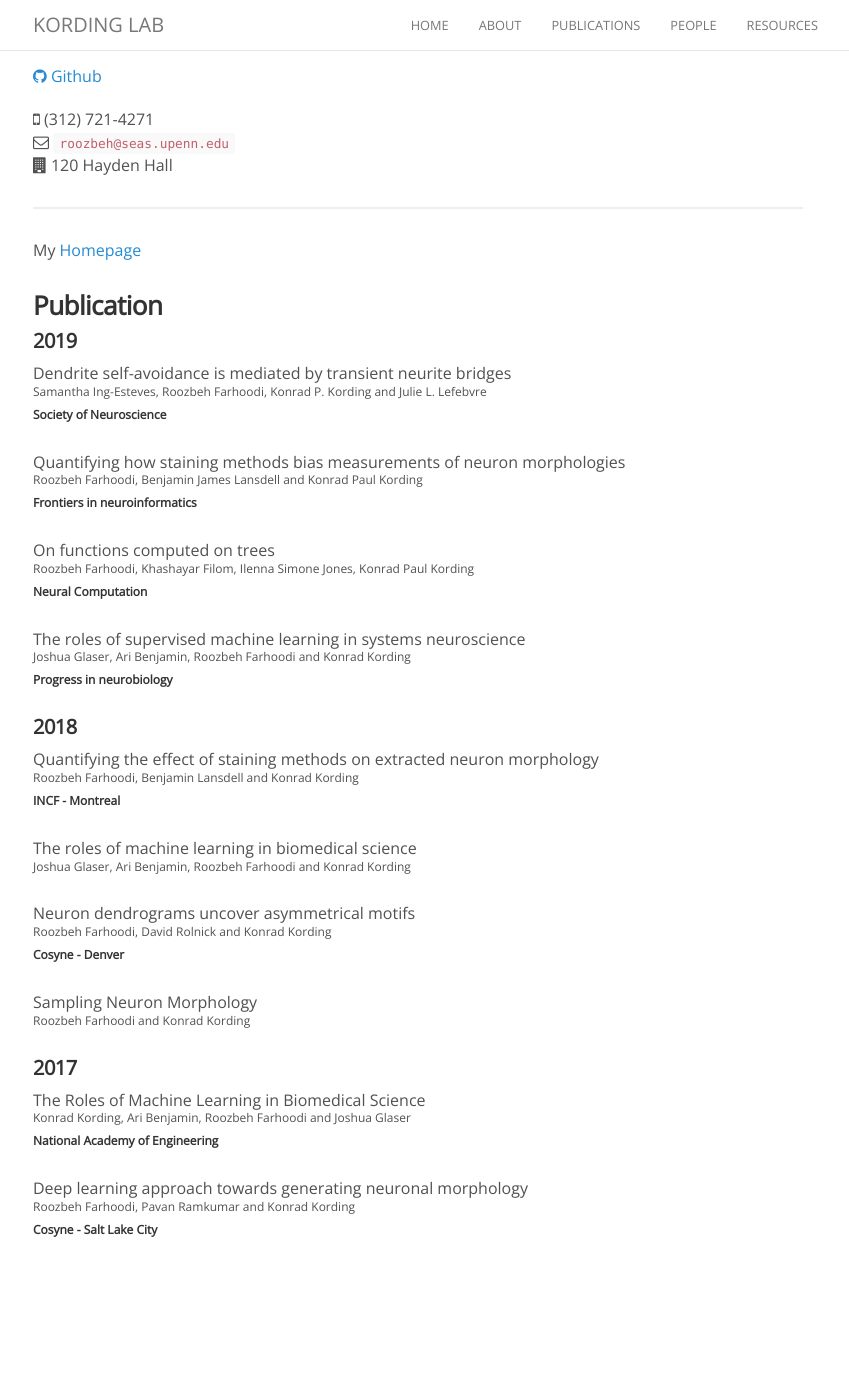
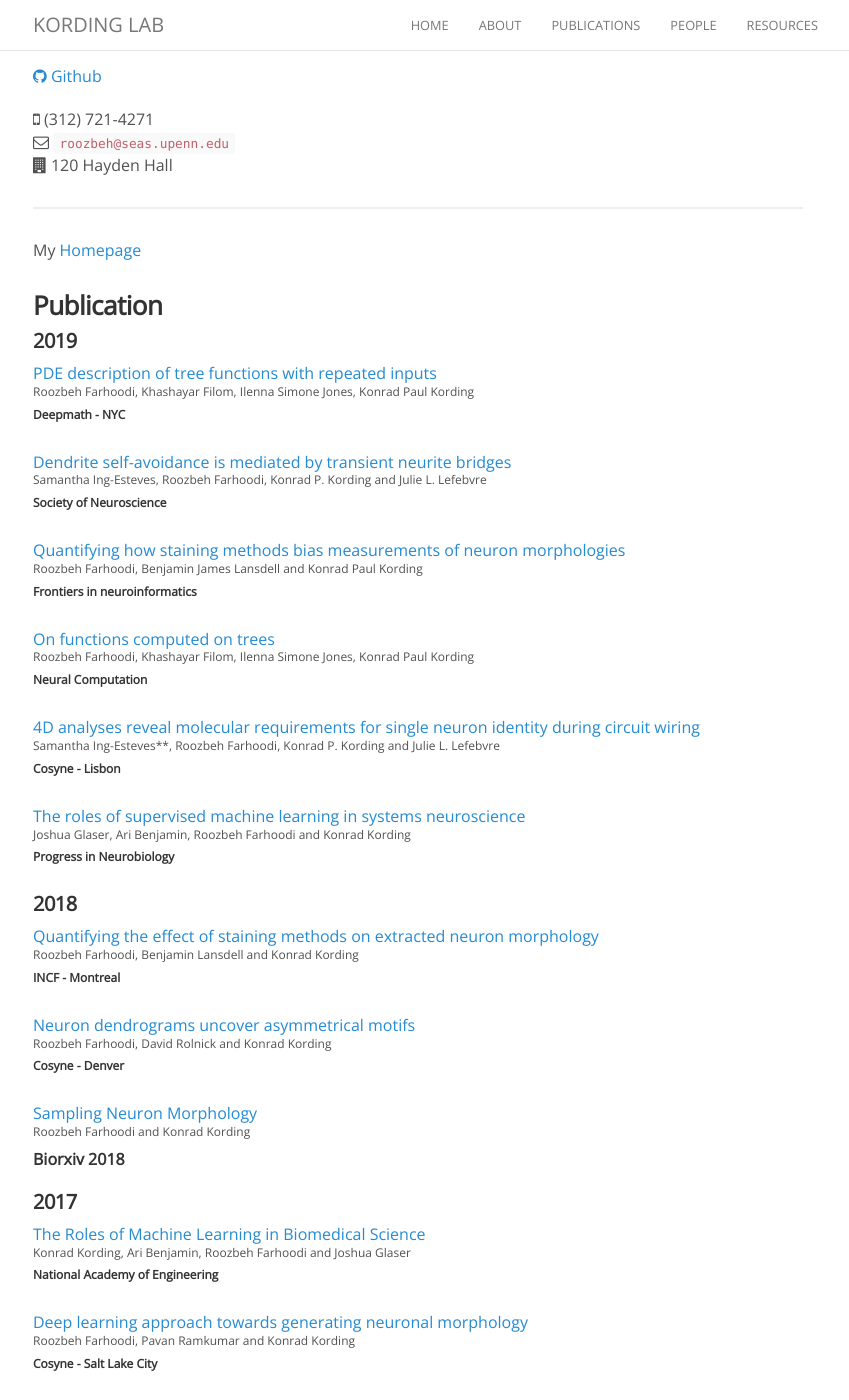
Before and after one commit to KordingLab/KordingLab.github.io, a Jekyll site: the page built from _people/roozbeh_farhoodi.md, in a window 1280 px wide and 1400 px high, scrolled down 397 px. Shown: the whole window, without its empty margins (222-1071 px from the left). Built offline with Jekyll 4.4.1, drawn with Linux system fonts in a browser that asks for light colours; nearby versions of some CDN libraries; comment, search, counter and statistics services are not loaded; before the commit the page ends 1663 px from its top, so only the background shows below that.

Commit message:
Update roozbeh

```diff
--- a/_people/roozbeh_farhoodi.md
+++ b/_people/roozbeh_farhoodi.md
@@ -20,44 +20,49 @@ My [Homepage](https://roozbehfarhoodi.github.io/)
 ### Publication
 
 ###### 2019
-Dendrite self-avoidance is mediated by transient neurite bridges  <br>
+[PDE description of tree functions with repeated inputs](https://deepmath-conference.com/presentations) <br>
+<sup>Roozbeh Farhoodi, Khashayar Filom, Ilenna Simone Jones, Konrad Paul Kording</sup> <br>
+<sup>**Deepmath - NYC**
+
+[Dendrite self-avoidance is mediated by transient neurite bridges](https://www.abstractsonline.com/pp8/#!/7883/presentation/50793)  <br>
 <sup>Samantha Ing-Esteves, Roozbeh Farhoodi, Konrad P. Kording and Julie L. Lefebvre</sup> <br>
-<sup>**Society of Neuroscience** <!--- <sup>[Arxiv](https://www.abstractsonline.com/pp8/#!/7883/presentation/50793)</sup> --->
+<sup>**Society of Neuroscience**
 
-Quantifying how staining methods bias measurements of neuron morphologies  <br>
+[Quantifying how staining methods bias measurements of neuron morphologies](https://www.frontiersin.org/articles/10.3389/fninf.2019.00036/full)
+  <br>
 <sup>Roozbeh Farhoodi, Benjamin James Lansdell and Konrad Paul Kording</sup> <br>
-<sup>**Frontiers in neuroinformatics** <!--- <sup>[Arxiv](https://www.frontiersin.org/articles/10.3389/fninf.2019.00036/full)</sup> --->
+<sup>**Frontiers in neuroinformatics**
 
-On functions computed on trees  <br>
+[On functions computed on trees](https://arxiv.org/pdf/1904.02309.pdf)  <br>
 <sup>Roozbeh Farhoodi, Khashayar Filom, Ilenna Simone Jones, Konrad Paul Kording</sup> <br>
-<sup>**Neural Computation** <!--- <sup>[Arxiv](https://arxiv.org/pdf/1904.02309.pdf)</sup> --->
+<sup>**Neural Computation**
 
-The roles of supervised machine learning in systems neuroscience  <br>
+[4D analyses reveal molecular requirements for single neuron identity during circuit wiring](http://cosyne.org/cosyne19/Cosyne2019_program_book.pdf) <br>
+<sup>Samantha Ing-Esteves**, Roozbeh Farhoodi, Konrad P. Kording and Julie L. Lefebvre</sup> <br>
+<sup>**Cosyne - Lisbon**
+
+[The roles of supervised machine learning in systems neuroscience](https://arxiv.org/abs/1805.08239)  <br>
 <sup>Joshua Glaser, Ari Benjamin, Roozbeh Farhoodi and  Konrad Kording</sup> <br>
-<sup>**Progress in neurobiology** <!--- <sup>[Arxiv](https://arxiv.org/abs/1805.08239)</sup> --->
+<sup>**Progress in Neurobiology**
 
 ###### 2018
-Quantifying the effect of staining methods on extracted neuron morphology  <br>
+[Quantifying the effect of staining methods on extracted neuron morphology](https://www.dropbox.com/preview/Project%20on%20Profile/quantifying-effect-staining.pdf)  <br>
 <sup>Roozbeh Farhoodi, Benjamin Lansdell and Konrad Kording</sup> <br>
-<sup>**INCF - Montreal** <!--- .[abstract](https://www.dropbox.com/preview/Project%20on%20Profile/quantifying-effect-staining.pdf)</sup> --->
+<sup>**INCF - Montreal**
 
-The roles of machine learning in biomedical science<br>
-<sup>Joshua Glaser, Ari Benjamin, Roozbeh Farhoodi and  Konrad Kording</sup> <br>
-<!--- <sup>[article](https://books.google.ca/books?hl=en&lr=&id=S1NLDwAAQBAJ&oi=fnd&pg=PA61&dq=info:p2iMMldUdssJ:scholar.google.com&ots=qaCZKAw5Ci&sig=d3-Lk-Rf7m2fowQPOTg4TPZWQEs&redir_esc=y#v=onepage&q&f=false)</sup> --->
+[Neuron dendrograms uncover asymmetrical motifs](https://www.dropbox.com/preview/Project%20on%20Profile/cosyne-abstract-neuron.pdf)<br>
+<sup>Roozbeh Farhoodi, David Rolnick and Konrad Kording</sup> <br>
+<sup>**Cosyne - Denver**
 
-Neuron dendrograms uncover asymmetrical motifs<br>
-<sup>Roozbeh Farhoodi, David Rolnick and Konrad Kording</sup> <br>
-<sup>**Cosyne - Denver** <!--- [Abstract](https://www.dropbox.com/preview/Project%20on%20Profile/cosyne-abstract-neuron.pdf)</sup> --->
-
-Sampling Neuron Morphology <br>
+[Sampling Neuron Morphology](https://www.biorxiv.org/content/early/2018/01/15/248385) <br>
 <sup>Roozbeh Farhoodi and Konrad Kording</sup> <br>
-<!--- <sup>[BioRxiv](https://www.biorxiv.org/content/early/2018/01/15/248385)</sup> --->
+**Biorxiv 2018**
 
 ###### 2017
-The Roles of Machine Learning in Biomedical Science  <br>
+[The Roles of Machine Learning in Biomedical Science](https://www.naefrontiers.org/File.aspx?id=185177)  <br>
 <sup>Konrad Kording, Ari Benjamin, Roozbeh Farhoodi and Joshua Glaser </sup> <br>
-<sup>**National Academy of Engineering** <!--- [article](https://www.naefrontiers.org/File.aspx?id=185177)</sup> --->
+<sup>**National Academy of Engineering**
 
-Deep learning approach towards generating neuronal morphology<br>
+[Deep learning approach towards generating neuronal morphology](http://www.cosyne.org/c/index.php?title=Cosyne2017_posters_1)<br>
 <sup>Roozbeh Farhoodi, Pavan Ramkumar and Konrad Kording</sup> <br>
-<sup>**Cosyne - Salt Lake City** <!--- [Poster](http://www.cosyne.org/c/index.php?title=Cosyne2017_posters_1)</sup> --->
+<sup>**Cosyne - Salt Lake City**
```
